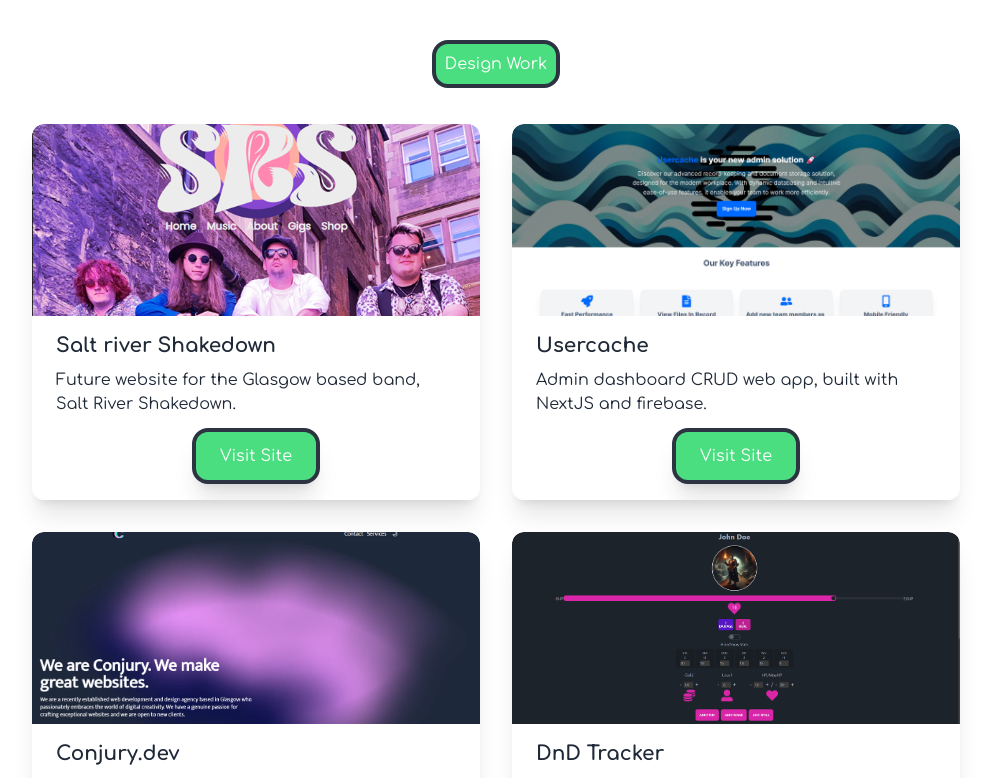
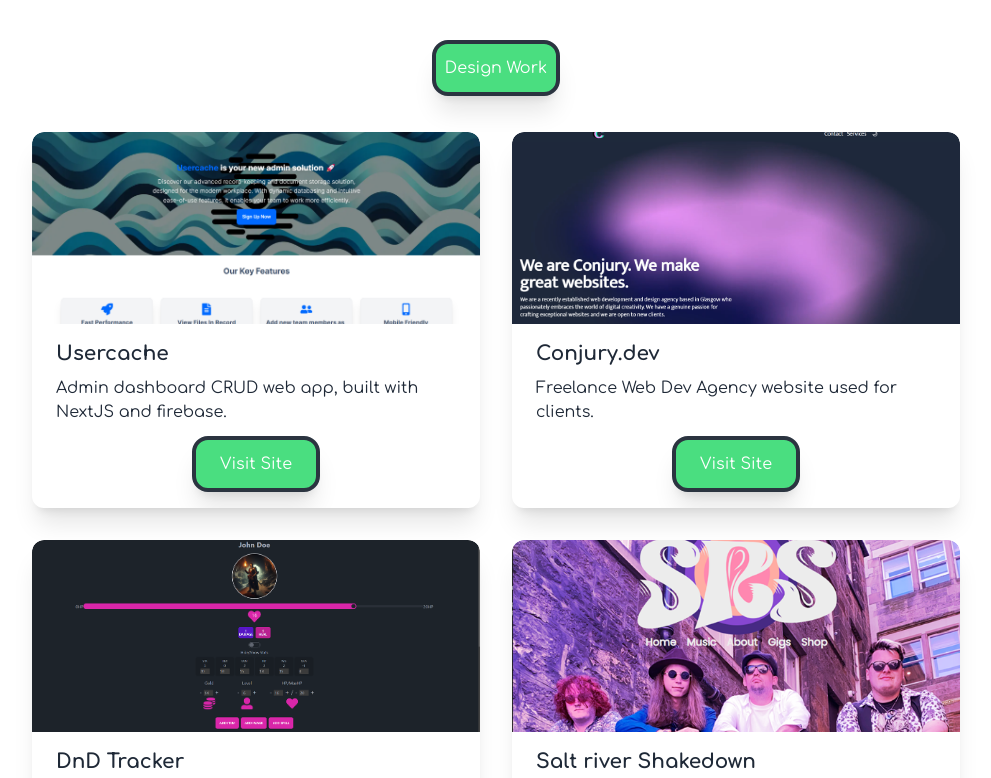
Before and after one commit to owen-tay/portfolio-2024, a Next.js app: page / in a window 1280 px wide. Shown: the part 1132-1910 px from the top of the page, without its empty margins (144-1135 px from the left). Built offline with nearby package versions, Linux system fonts and the light colour scheme.

Commit message:
changed cards

```diff
--- a/src/app/page.js
+++ b/src/app/page.js
@@ -126,26 +126,14 @@
           Some of my work
         </h2>
         <div className=" flex justify-center relative my-5">
-
-        <a
-          href="https://design.owentaylor.dev/">
-
-        <button
-        className="rounded-2xl bg-green-400 border-neutral border-4 w-32 p-2 border text-base-100 hover:scale-95 duration-100"
-
-      >
+          <a href="https://design.owentaylor.dev/">
+            <button className="rounded-2xl bg-green-400 border-neutral w-32 h-14 shadow-xl  p-2 border-4 text-base-100 hover:scale-95 duration-100 ease-in-out">
               Design Work
             </button>
           </a>
         </div>
       </div>
       <div className=" flex flex-wrap justify-center  ">
-        <Card
-          title="Salt river Shakedown"
-          description="Future website for the Glasgow based band, Salt River Shakedown."
-          imageURL="/srs.png"
-          link="https://srs-band-site.vercel.app/"
-        />
 
         <Card
           title="Usercache"
@@ -165,6 +153,13 @@
   description="A react web app, built with firebase to allow DnD players to track their characters stats and items"
   imageURL="/dnd.png"
   link="https://dnd-inv-app.vercel.app/"
+/>
+
+        <Card
+          title="Salt river Shakedown"
+          description="Future website for the Glasgow based band - Salt River Shakedown."
+          imageURL="/srs.png"
+          link="https://srs-band-site.vercel.app/"
         />
         <Card
           title="Cycle Glasgow"
```
Lines whose indentation alone changed are shown as unchanged.
